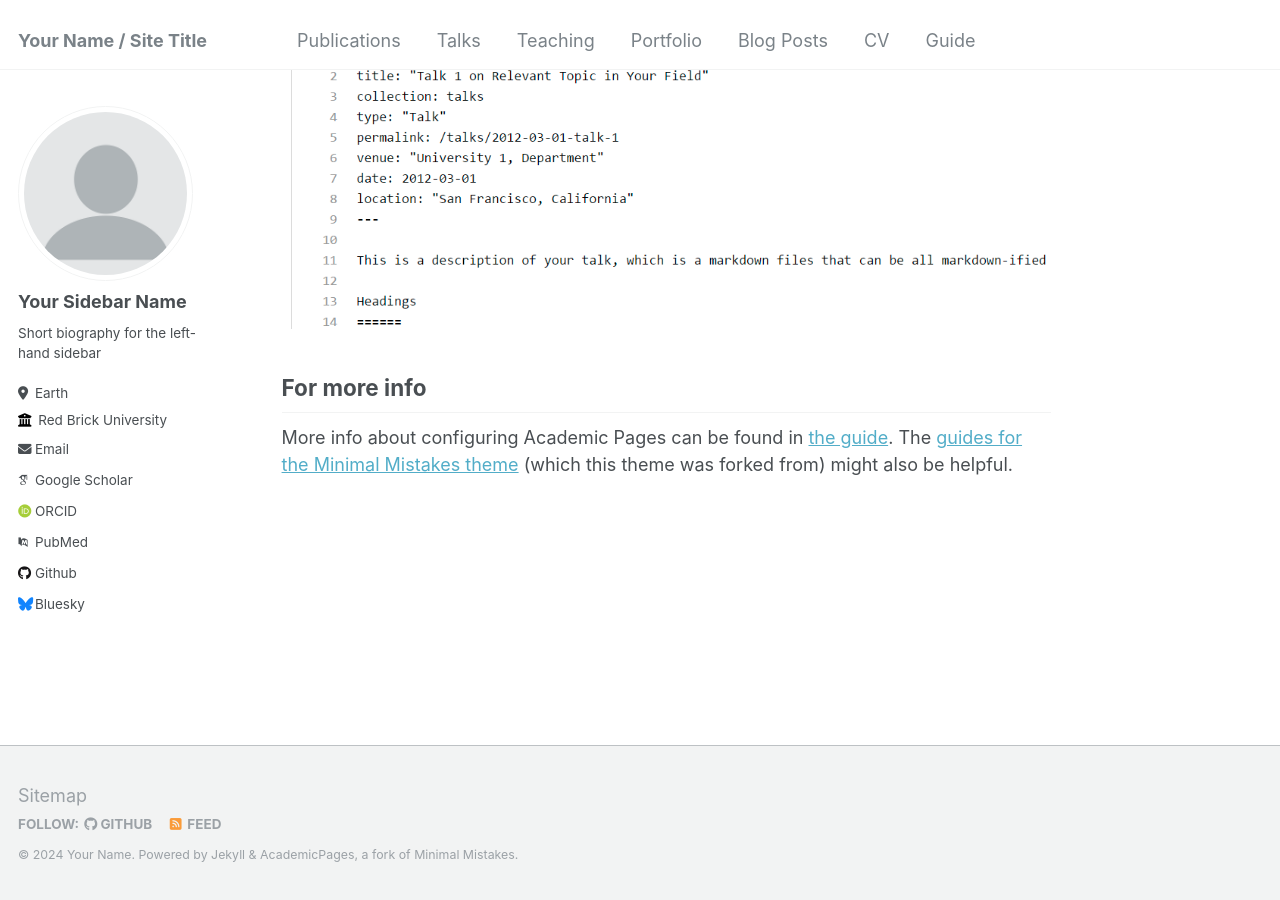
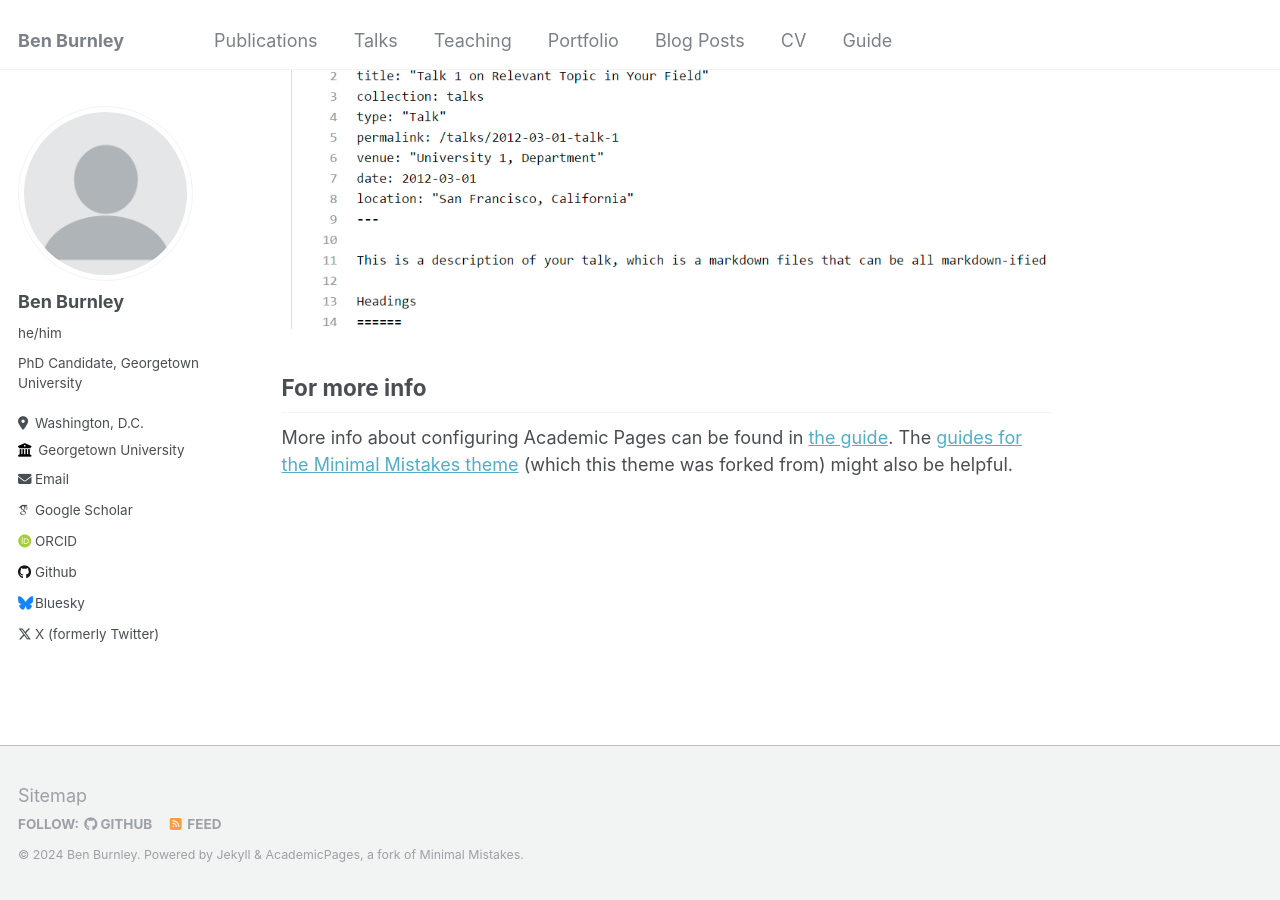
Before and after one commit to benjaminrburnley/benjaminrburnley.github.io, a Jekyll site: the page built from _pages/about.md, in a window 1280 px wide and 900 px high, scrolled down 2660 px. Built offline with Jekyll 4.4.1, drawn with Linux system fonts in a browser that asks for light colours; some web fonts are replaced.

Commit message:
edit config

```diff
--- a/_config.yml
+++ b/_config.yml
@@ -8,10 +8,10 @@
 
 # Basic Site Settings
 locale                   : "en-US"
-title                    : "Your Name / Site Title"
+title                    : "Ben Burnley"
 title_separator          : "-"
-name                     : &name "Your Name"
-description              : &description "personal description"
+name                     : &name "Ben Burnley"
+description              : &description "Computational Social Scientist"
 url                      : https://academicpages.github.io # the base hostname & protocol for your site e.g. "https://mmistakes.github.io"
 baseurl                  : "" # the subpath of your site, e.g. "/blog"
 repository               : "academicpages/academicpages.github.io"
@@ -22,28 +22,28 @@ repository               : "academicpages/academicpages.github.io"
 author:
   # Biographic information
   avatar           : "profile.png"
-  name             : "Your Sidebar Name"
-  pronouns         : # example: "she/her"
-  bio              : "Short biography for the left-hand sidebar"
-  location         : "Earth"
-  employer         : "Red Brick University"
+  name             : "Ben Burnley"
+  pronouns         : "he/him"
+  bio              : "PhD Candidate, Georgetown University "
+  location         : "Washington, D.C."
+  employer         : "Georgetown University"
   uri              : # URL
-  email            : "none@example.org"
+  email            : "bb1096@georgetown.edu"
 
   # Academic websites
   arxiv            : # URL - Update with the correct link to your profile
-  googlescholar    : "https://scholar.google.com/citations?user=PS_CX0AAAAAJ"
+  googlescholar    : "https://scholar.google.com/citations?hl=en&user=r7ueMwoAAAAJ"
   impactstory      : # URL
-  orcid            : "http://orcid.org/yourorcidurl"
+  orcid            : "https://orcid.org/0009-0006-6611-3499"
   semantic         : # URL
-  pubmed           : "https://www.ncbi.nlm.nih.gov/pubmed/?term=john+snow"
+  pubmed           : # URL
   researchgate     : # URL
 
   # Repositories and software development
   bitbucket        : # Username - Update with your username on the site
   codepen          : # Username
   dribbble         : # Username
-  github           : "academicpages"
+  github           : "https://github.com/benjaminrburnley"
   kaggle           : # Username
   stackoverflow    : # User number or user number and name (i.e., use "1" or "1/jeff-atwood")
 
@@ -65,7 +65,7 @@ author:
   steam            : # Username
   telegram         : # URL
   tumblr           : # Username
-  twitter          : # Username for X / Twitter
+  twitter          : "@Ben_Burnley"
   vine             : # Username
   weibo            : # Username
   wikipedia        : # Username
```
